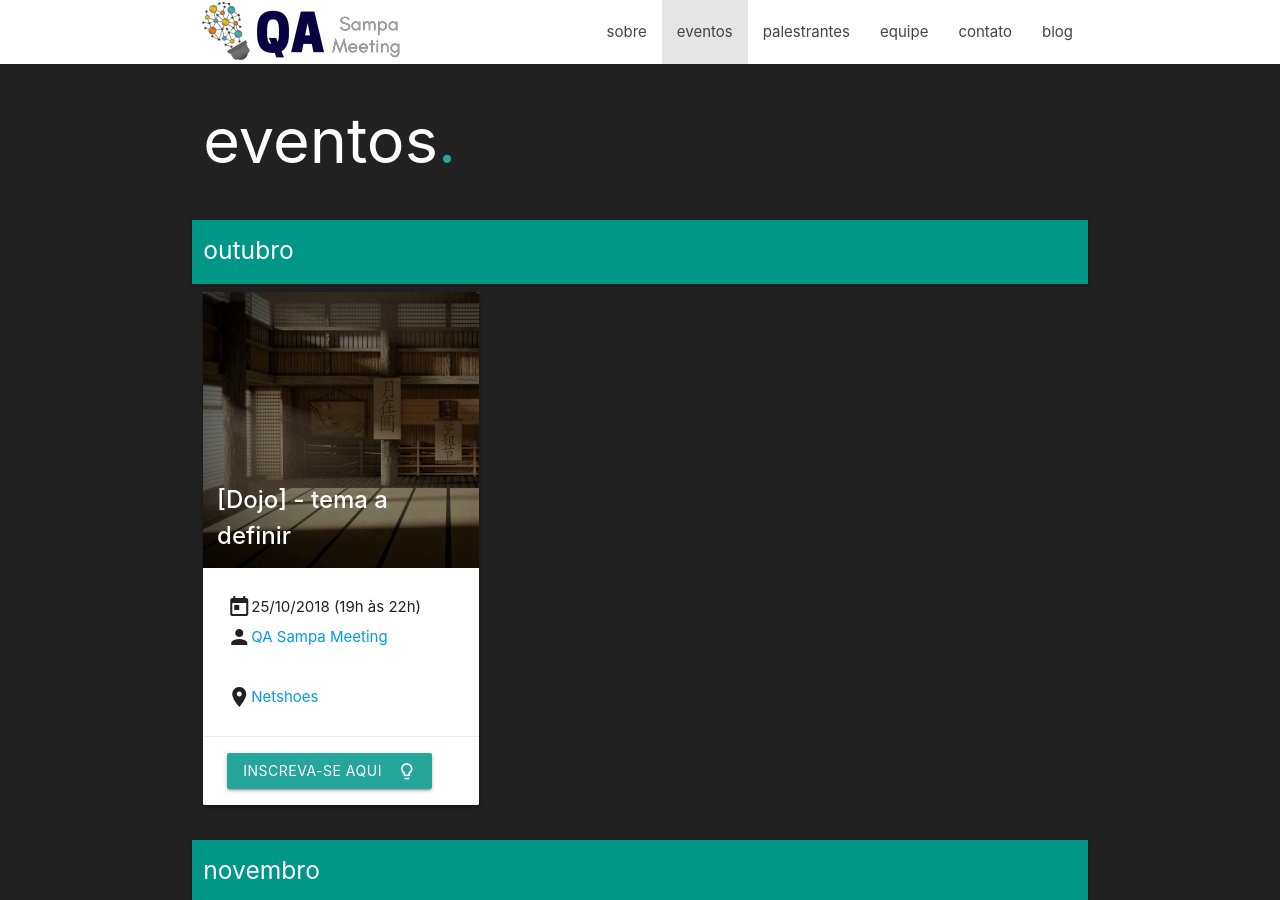
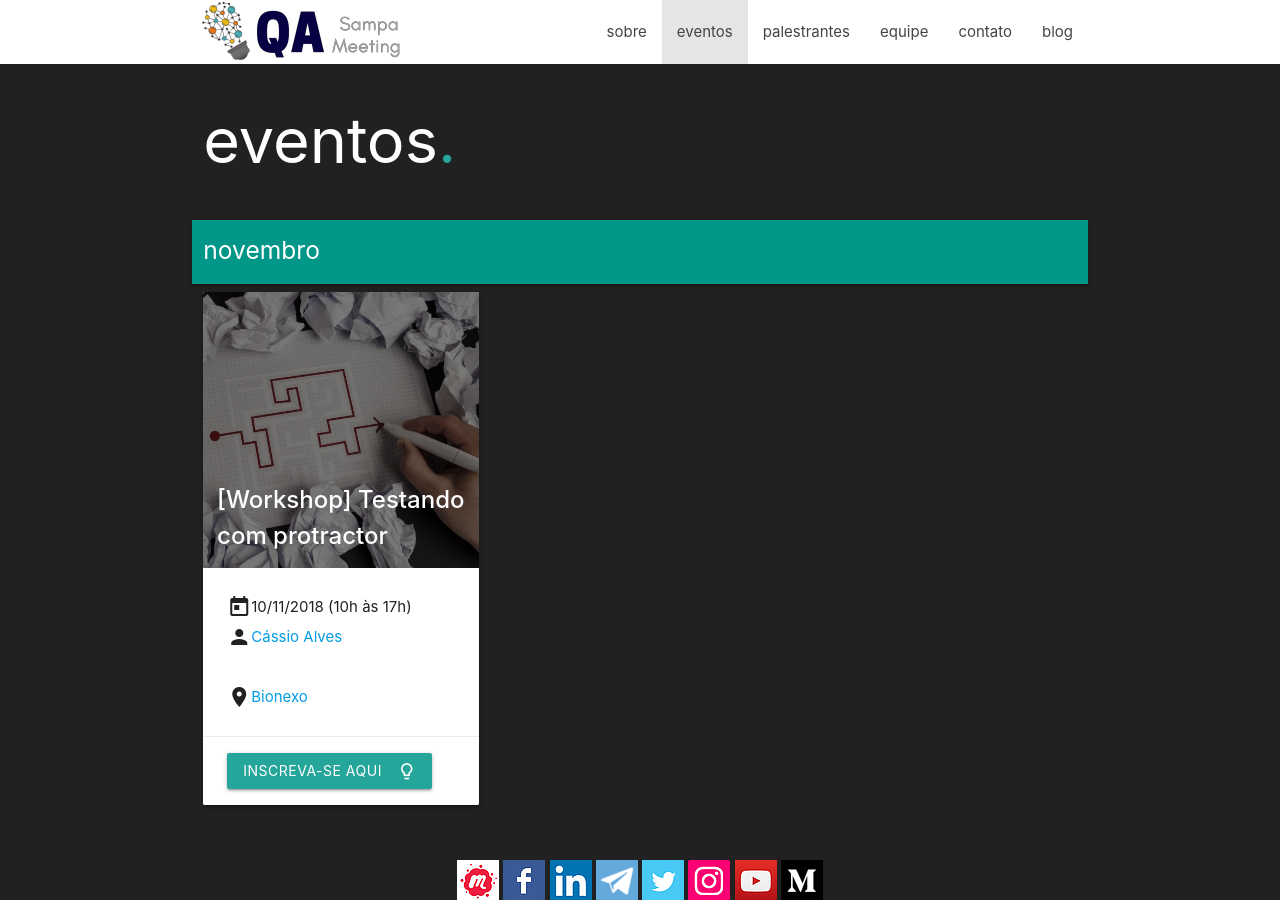
Before and after one commit to qasampameeting/qasampameeting.github.io, a Jekyll site: the page built from events.md, in a window 1280 px wide and 900 px high. Built offline with Jekyll 4.4.1, drawn with Linux system fonts in a browser that asks for light colours; nearby versions of some CDN libraries.

Commit message:
dojo canceled

```diff
--- a/_data/events.yml
+++ b/_data/events.yml
@@ -1,14 +1,4 @@
 # EVENTS
-
-outubro:
-  - date: 25-10-2018 (19h às 22h)
-    title: "[Dojo] - tema a definir"
-    place:
-      name: Netshoes
-      map_link: https://goo.gl/maps/Zf3UTPCQ5TF2
-    image: 25-10-2018.jpg
-    link: https://www.eventbrite.com.br/e/dojo-tema-a-definir-inscricoes-a-partir-de-1810-as-23h-tickets-50455223933
-
 novembro:
   - date: 10-11-2018 (10h às 17h)
     title: "[Workshop] Testando com protractor"
```
